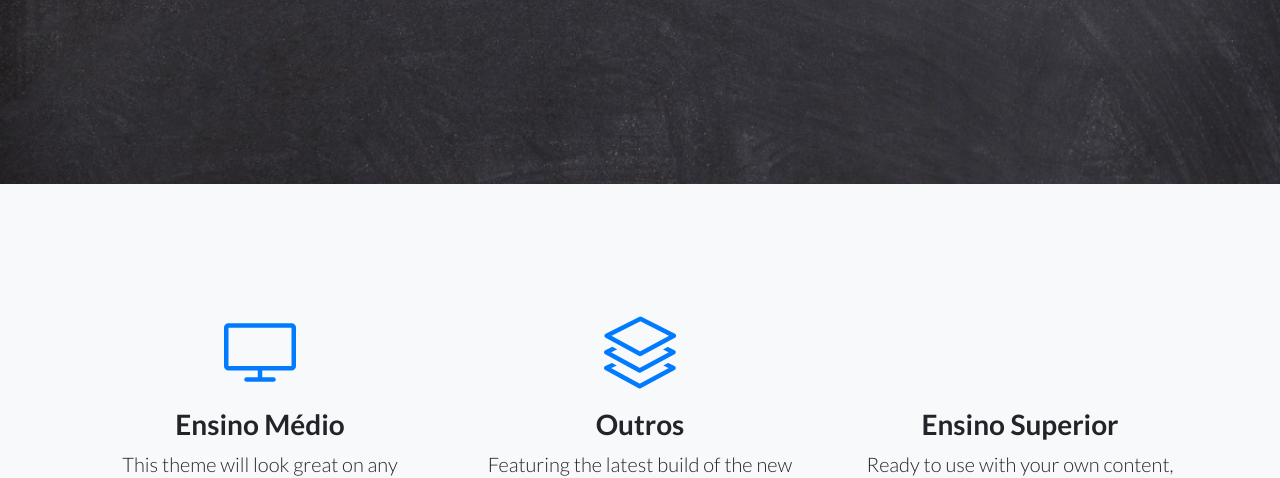
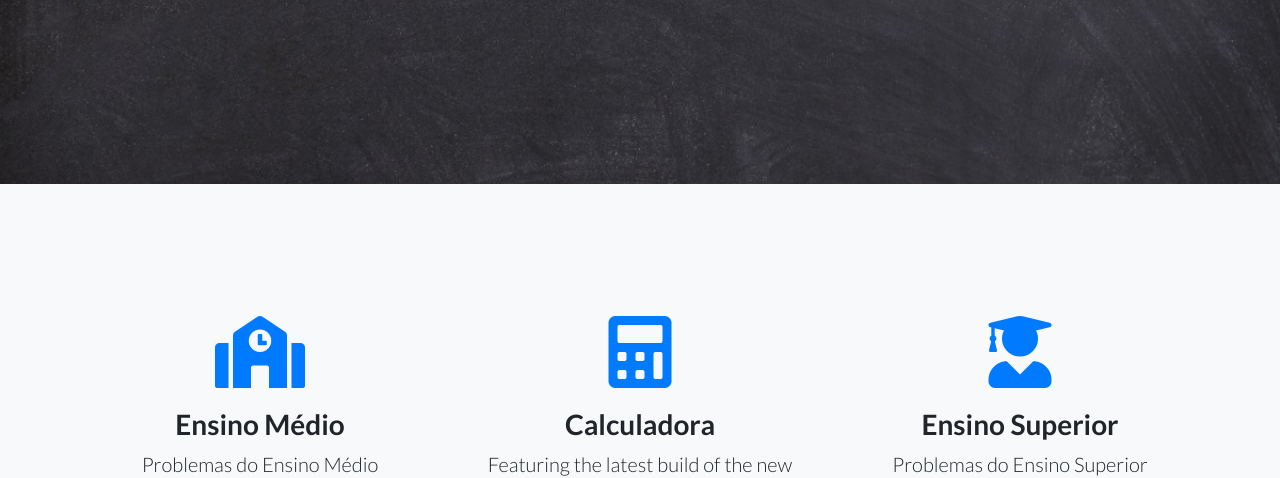
Before and after one commit to JoubertJoe/Exerc-cios-Cl-sscios-F-sisca, a website: page index.html in a window 1280 px wide. Shown: the part 322-800 px from the top of the page. Drawn offline with Linux system fonts and the light colour scheme.

Commit message:
Pagina Ensino Superior
Montada uma página com links para problemas de ensino superior

```diff
--- a/index.html
+++ b/index.html
@@ -60,19 +60,23 @@
         <div class="col-lg-4">
           <div class="features-icons-item mx-auto mb-5 mb-lg-0 mb-lg-3">
             <div class="features-icons-icon d-flex">
-              <i class="icon-screen-desktop m-auto text-primary"></i>
+                <a class = "m-auto text-primary" href=#>
+                  <i class="fas fa-school "></i>
+                </a>
             </div>
             <h3>Ensino Médio</h3>
-            <p class="lead mb-0">This theme will look great on any device, no matter the size!</p>
+            <p class="lead mb-0">Problemas do Ensino Médio</p>
           </div>
         </div>
 
         <div class="col-lg-4">
           <div class="features-icons-item mx-auto mb-5 mb-lg-0 mb-lg-3">
             <div class="features-icons-icon d-flex">
-              <i class="icon-layers m-auto text-primary"></i>
+                <a class = "m-auto text-primary" href=#>
+                <i class="fa fa-calculator" aria-hidden="true"></i>
+                </a>
             </div>
-            <h3>Outros</h3>
+            <h3>Calculadora</h3>
             <p class="lead mb-0">Featuring the latest build of the new Bootstrap 4 framework!</p>
           </div>
         </div>
@@ -80,10 +84,13 @@
         <div class="col-lg-4">
           <div class="features-icons-item mx-auto mb-0 mb-lg-3">
             <div class="features-icons-icon d-flex">
-              <i class="icon-school m-auto text-primary"></i>
+                <a class = "m-auto text-primary" href="ensino_superior.html">
+                <i class="fas fa-user-graduate    "></i>
+                </a>
+
             </div>
             <h3>Ensino Superior</h3>
-            <p class="lead mb-0">Ready to use with your own content, or customize the source files!</p>
+            <p class="lead mb-0">Problemas do Ensino Superior</p>
           </div>
         </div>
       </div>
```
